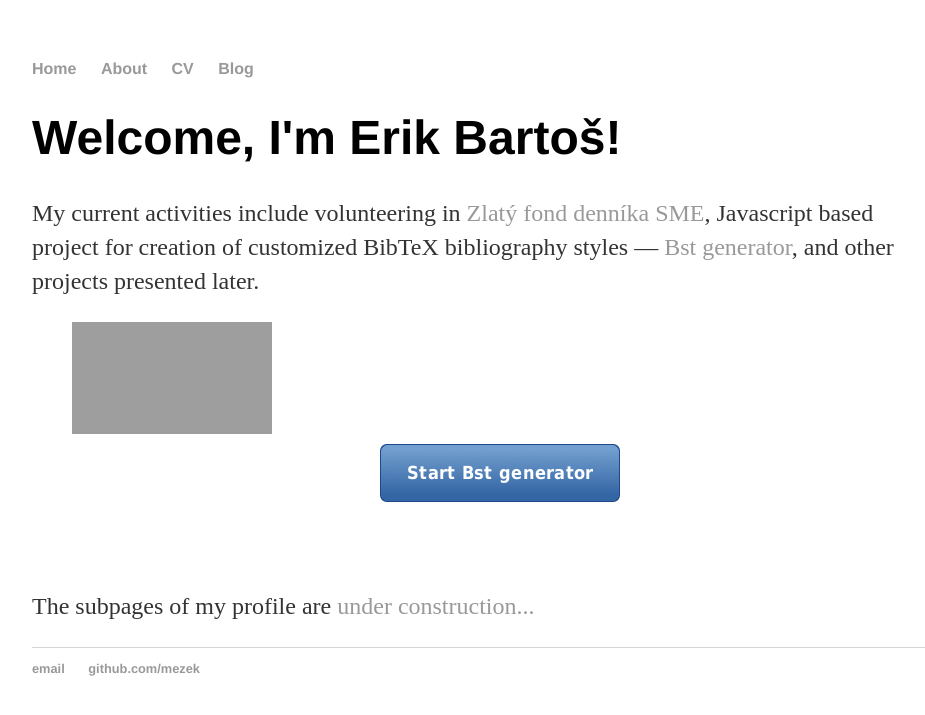
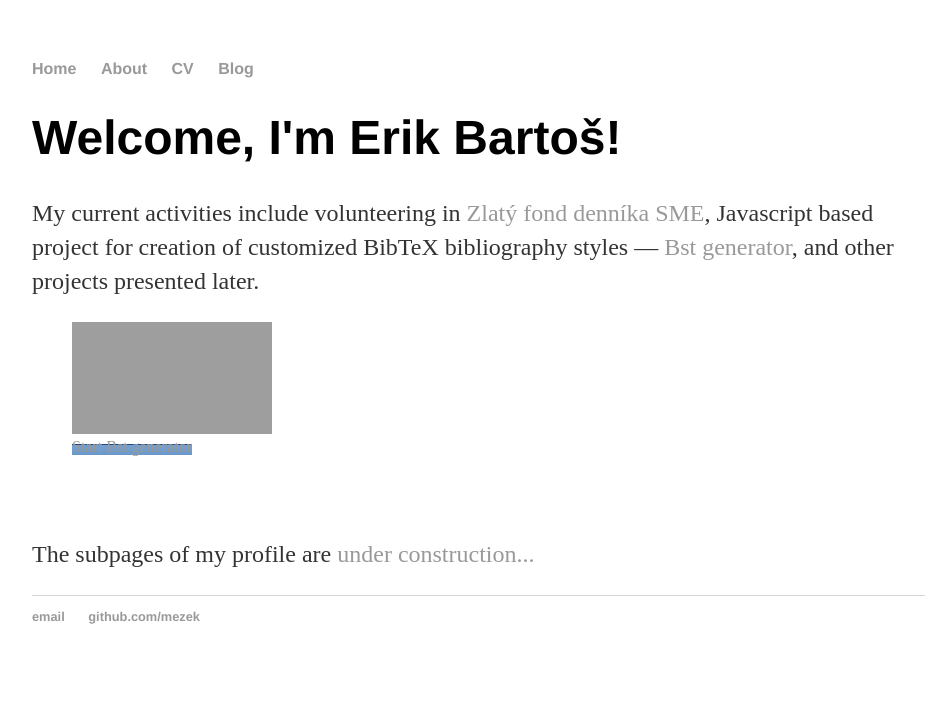
Before and after one commit to Mezek/mezek.github.io, a Jekyll site: the page built from index.html, in a window 1280 px wide. Shown: the top 715 px of the page, without its empty margins (160-1085 px from the left). Built offline with Jekyll 4.4.1, drawn with Linux system fonts in a browser that asks for light colours; grey boxes are pictures that could not be loaded.

Commit message:
Update main.css

```diff
--- a/css/main.css
+++ b/css/main.css
@@ -48,8 +48,8 @@ ul.posts li, ul.projects li {
 
 a#start-bst-link
 {
-	margin: auto;
-	display: block;
+	/*margin: auto;*/
+	/*display: block;*/
 	width: 250px;
 	height: 70px;
 	background: url("../images/content/start_bst.png") top;
```
